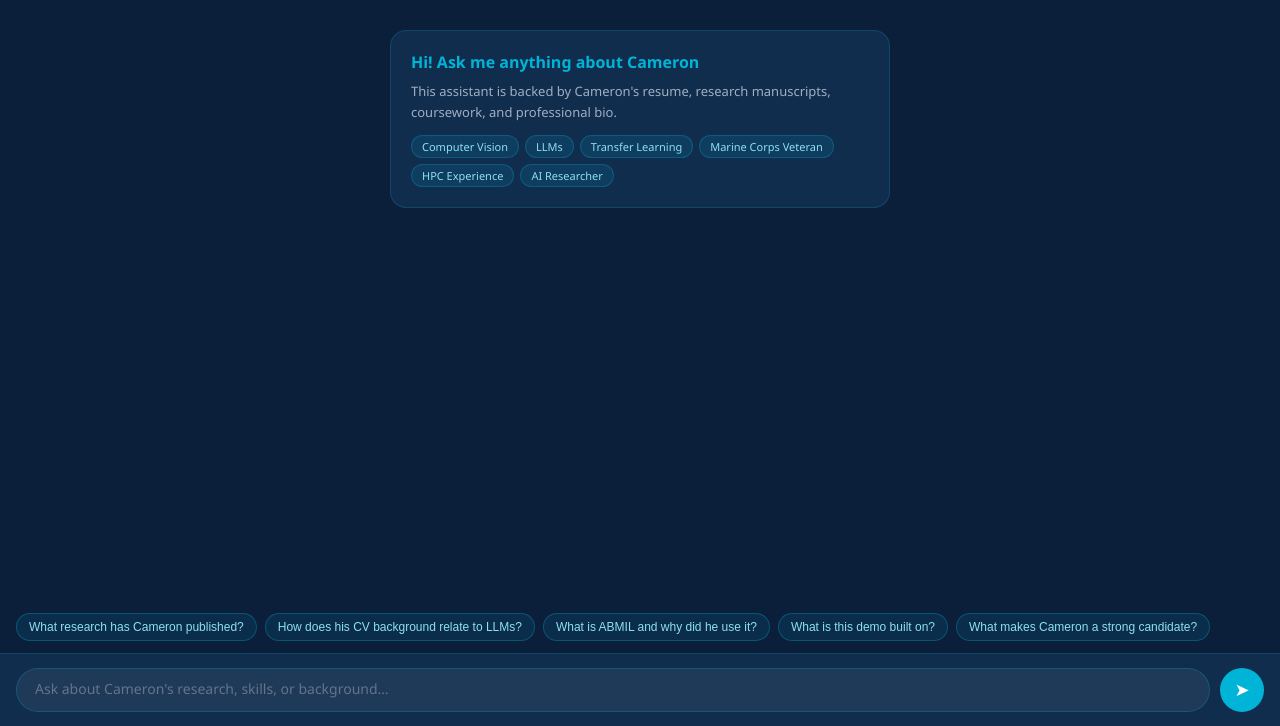
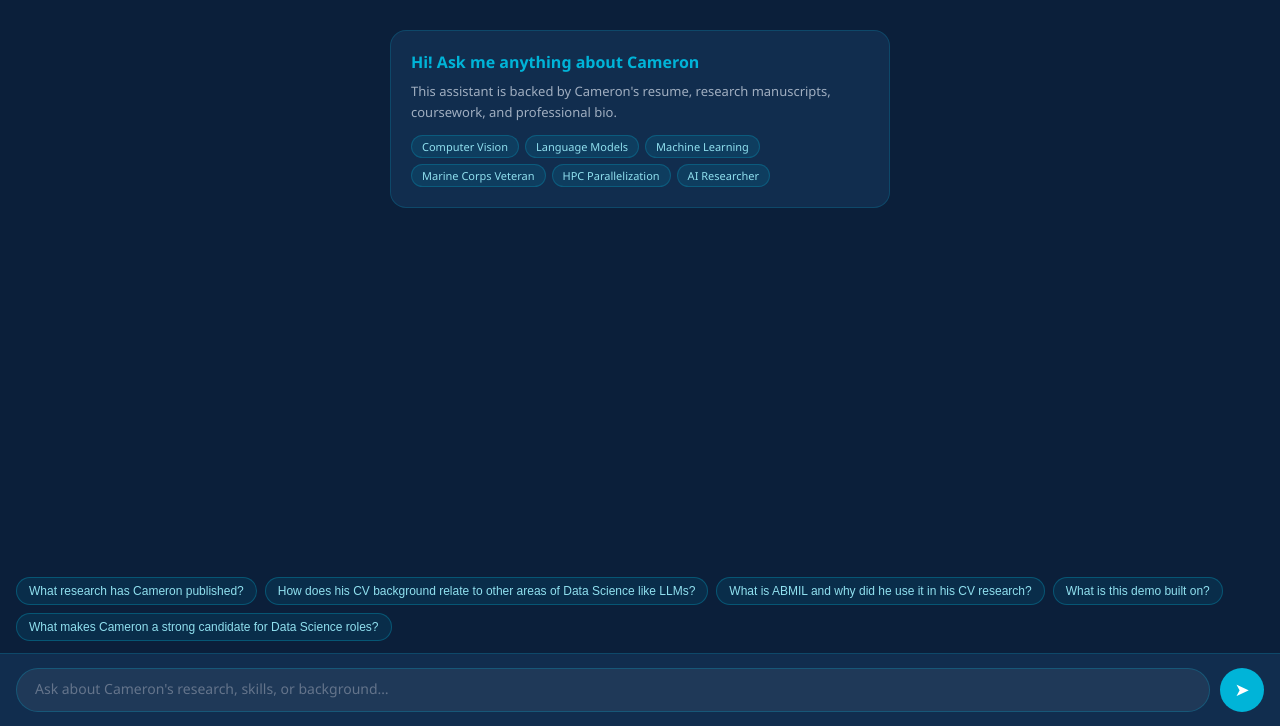
Before and after one commit to Preasmyer/cameron-ai, a Flask app: page / in a window 1280 px wide. Shown: the part 74-800 px from the top of the page. Run offline with Flask 3, Linux system fonts and the light colour scheme.

Commit message:
Update index.html

```diff
--- a/templates/index.html
+++ b/templates/index.html
@@ -257,10 +257,10 @@
       <p>This assistant is backed by Cameron's resume, research manuscripts, coursework, and professional bio.</p>
       <div class="tag-row">
         <span class="tag">Computer Vision</span>
-        <span class="tag">LLMs</span>
-        <span class="tag">Transfer Learning</span>
+        <span class="tag">Language Models</span>
+        <span class="tag">Machine Learning</span>
         <span class="tag">Marine Corps Veteran</span>
-        <span class="tag">HPC Experience</span>
+        <span class="tag">HPC Parallelization</span>
         <span class="tag">AI Researcher</span>
       </div>
     </div>
@@ -269,10 +269,10 @@
   <!-- Suggested prompts -->
   <div id="suggestions">
     <button class="chip" onclick="sendChip(this)">What research has Cameron published?</button>
-    <button class="chip" onclick="sendChip(this)">How does his CV background relate to LLMs?</button>
-    <button class="chip" onclick="sendChip(this)">What is ABMIL and why did he use it?</button>
+    <button class="chip" onclick="sendChip(this)">How does his CV background relate to other areas of Data Science like LLMs?</button>
+    <button class="chip" onclick="sendChip(this)">What is ABMIL and why did he use it in his CV research?</button>
     <button class="chip" onclick="sendChip(this)">What is this demo built on?</button>
-    <button class="chip" onclick="sendChip(this)">What makes Cameron a strong candidate?</button>
+    <button class="chip" onclick="sendChip(this)">What makes Cameron a strong candidate for Data Science roles?</button>
   </div>
 
   <!-- Input bar -->
```
